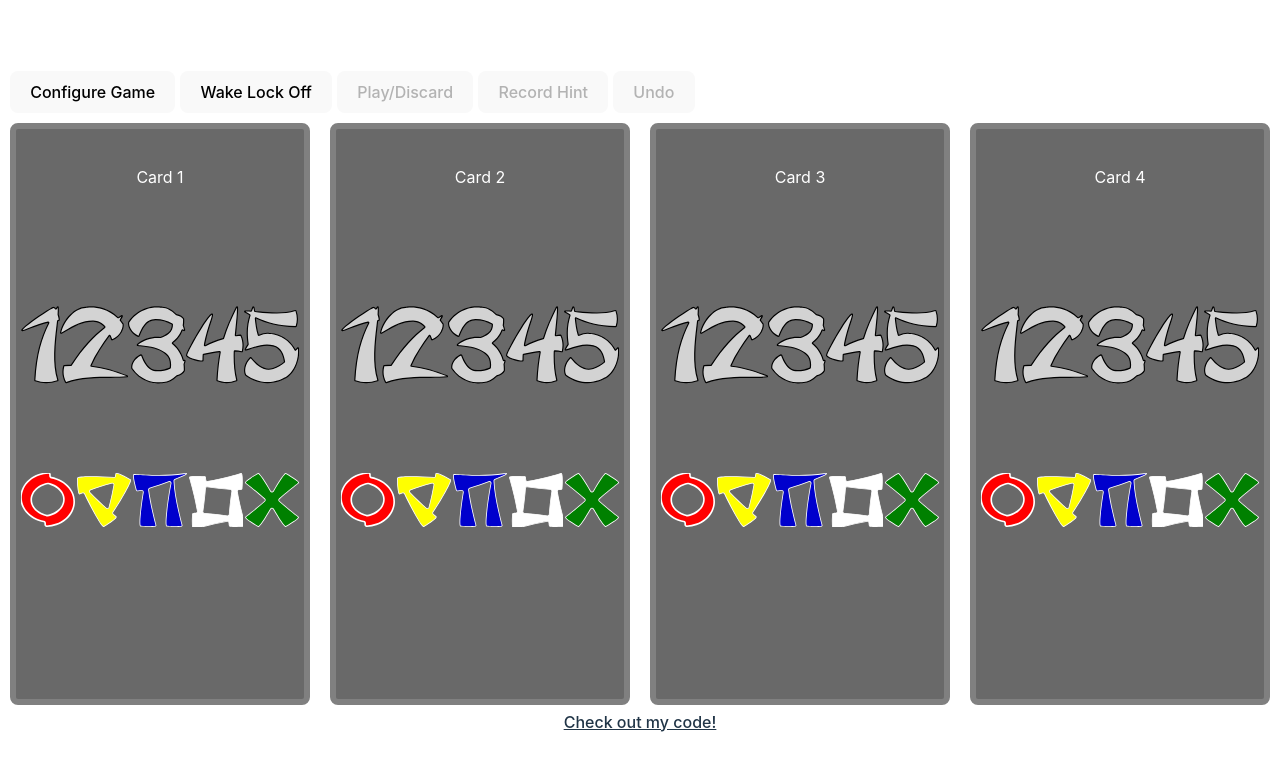
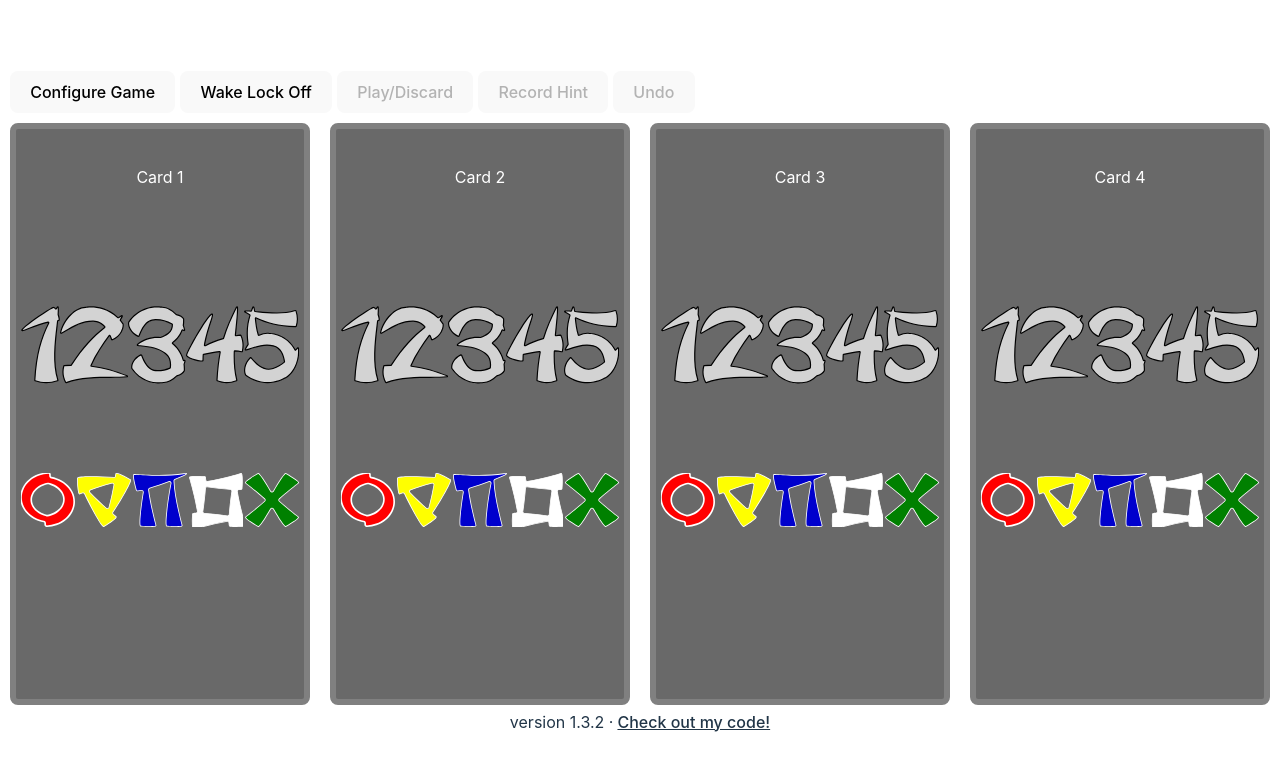
Before and after one commit to jparkhouse/hanabi-tracker, a Svelte app: page / in a window 1280 px wide. Shown: the top 770 px of the page. Built offline with nearby package versions, Linux system fonts and the light colour scheme.

Commit message:
build: added version number to bottom text

```diff
--- a/src/App.svelte
+++ b/src/App.svelte
@@ -1,10 +1,24 @@
 <script lang="ts">
   import GameControls from './lib/components/GameControls.svelte';
   import Hand from './lib/components/Hand.svelte'
+  import { version } from '../package.json';
 </script>
 
 <main>
   <GameControls />
   <Hand />
-  <a href="https://github.com/jparkhouse/hanabi-tracker/" target="_blank"><u>Check out my code!</u></a>
+  <div class="bottom-text">
+    version {version} ·
+    <a href="https://github.com/jparkhouse/hanabi-tracker/" target="_blank"><u>Check out my code!</u></a>
+  </div>
 </main>
+
+<style>
+  .bottom-text {
+    display: flex;
+    flex-direction: left;
+    align-content: center;
+    justify-content: center;
+    gap: 4px;
+  }
+</style>
```
